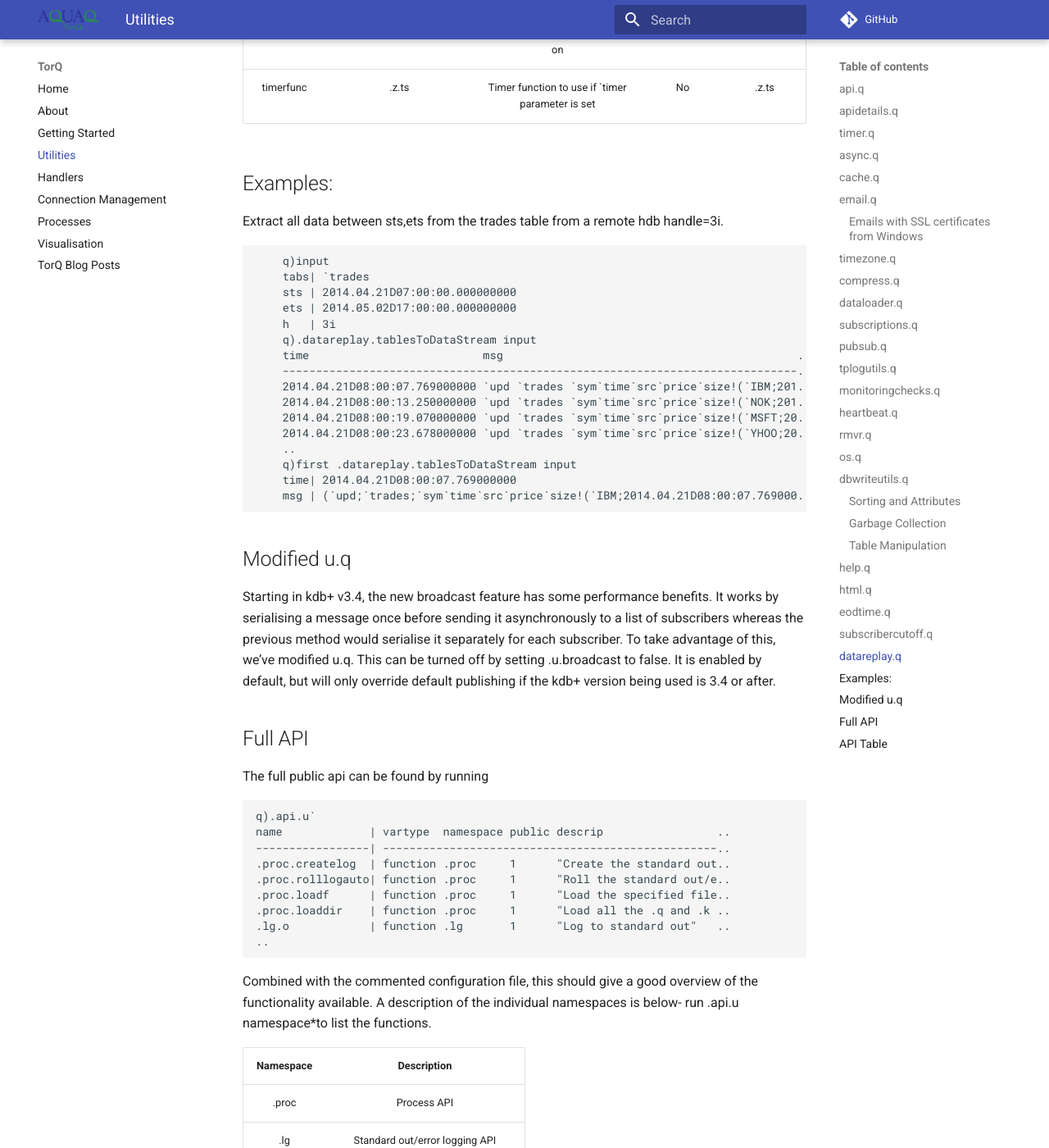
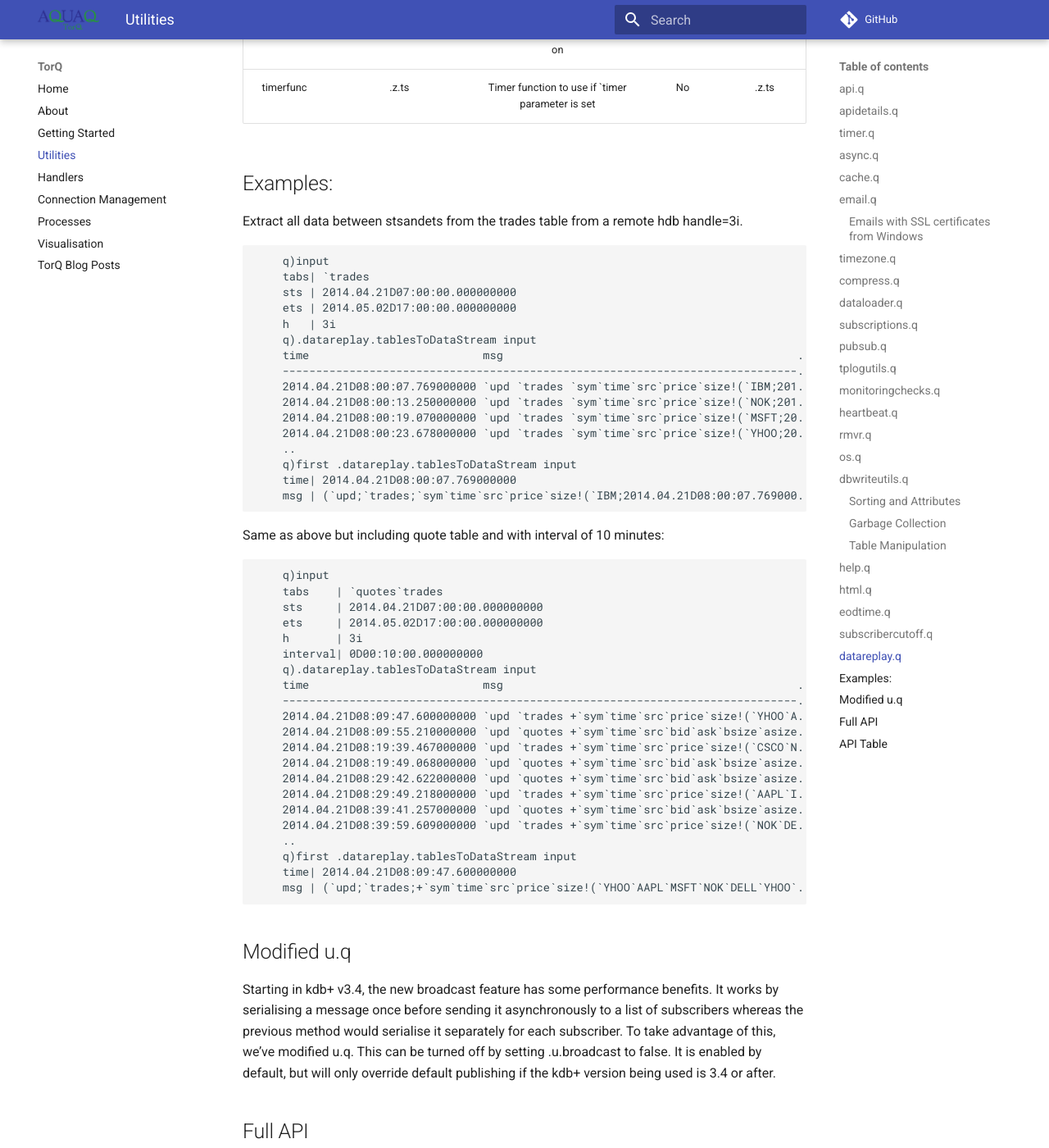
Before and after one commit to DataIntellectTech/TorQ, an MkDocs documentation site: the page built from docs/utilities.md, in a window 1280 px wide and 1400 px high, scrolled down 18373 px. Shown: the whole window at 82% size. Built offline with MkDocs 1.6.1 and Material for MkDocs 9.7.7, drawn with Linux system fonts in a browser that asks for light colours; comment, search, counter and statistics services are not loaded; old or Windows-style settings are respelled for this version of MkDocs.

Commit message:
Update utilities.md
Added another example for datatreplay.q

```diff
--- a/docs/utilities.md
+++ b/docs/utilities.md
@@ -873,7 +873,7 @@ fields:
 
 ## Examples:
 
-Extract all data between sts,ets from the trades table from a remote hdb handle=3i.
+Extract all data between stsandets from the trades table from a remote hdb handle=3i.
 
         q)input
         tabs| `trades
@@ -891,6 +891,32 @@ Extract all data between sts,ets from the trades table from a remote hdb handle=
         q)first .datareplay.tablesToDataStream input
         time| 2014.04.21D08:00:07.769000000
         msg | (`upd;`trades;`sym`time`src`price`size!(`IBM;2014.04.21D08:00:07.769000..
+
+
+Same as above but including quote table and with interval of 10 minutes:
+
+
+		q)input
+		tabs    | `quotes`trades
+		sts     | 2014.04.21D07:00:00.000000000
+		ets     | 2014.05.02D17:00:00.000000000
+		h       | 3i
+		interval| 0D00:10:00.000000000
+		q).datareplay.tablesToDataStream input
+		time                          msg                                            ..
+		-----------------------------------------------------------------------------..
+		2014.04.21D08:09:47.600000000 `upd `trades +`sym`time`src`price`size!(`YHOO`A..
+		2014.04.21D08:09:55.210000000 `upd `quotes +`sym`time`src`bid`ask`bsize`asize..
+		2014.04.21D08:19:39.467000000 `upd `trades +`sym`time`src`price`size!(`CSCO`N..
+		2014.04.21D08:19:49.068000000 `upd `quotes +`sym`time`src`bid`ask`bsize`asize..
+		2014.04.21D08:29:42.622000000 `upd `quotes +`sym`time`src`bid`ask`bsize`asize..
+		2014.04.21D08:29:49.218000000 `upd `trades +`sym`time`src`price`size!(`AAPL`I..
+		2014.04.21D08:39:41.257000000 `upd `quotes +`sym`time`src`bid`ask`bsize`asize..
+		2014.04.21D08:39:59.609000000 `upd `trades +`sym`time`src`price`size!(`NOK`DE..
+		..
+		q)first .datareplay.tablesToDataStream input
+		time| 2014.04.21D08:09:47.600000000
+		msg | (`upd;`trades;+`sym`time`src`price`size!(`YHOO`AAPL`MSFT`NOK`DELL`YHOO`..
 
 
 
```
